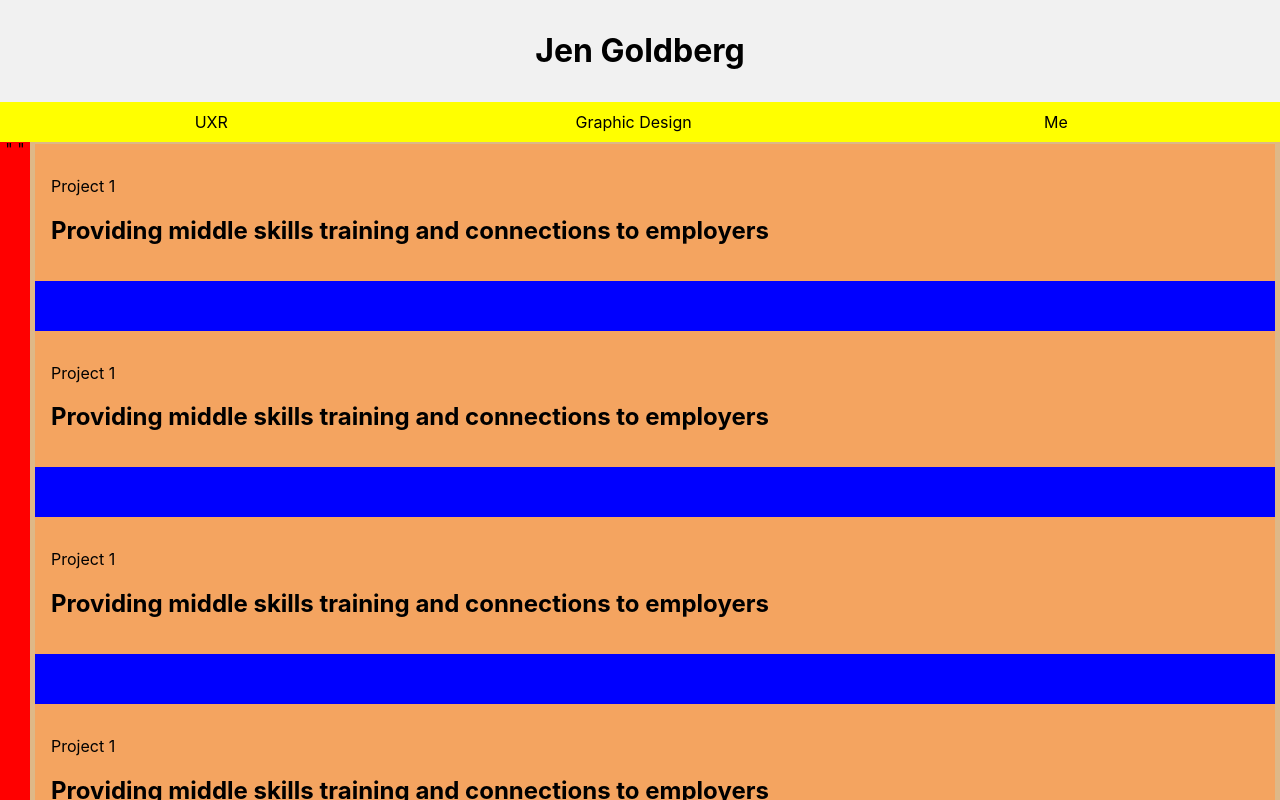
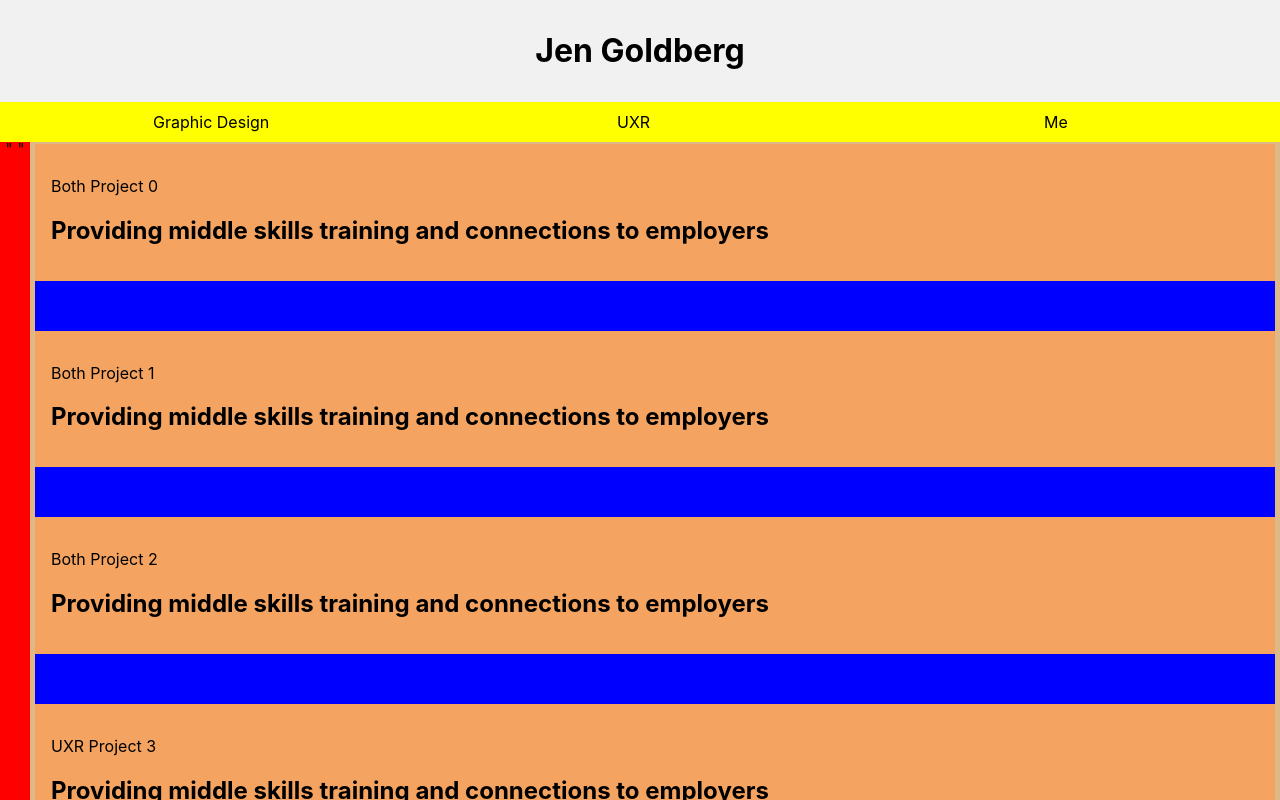
Before and after one commit to caymansimpson/jengoldbergdesign, a React (Create React App) app in the folder portfolio/: page / in a window 1280 px wide. Shown: the top 800 px of the page. Built offline with nearby package versions, Linux system fonts and the light colour scheme.

Commit message:
Finished basic interactivity of home page. Going to figure out how to make project page now

```diff
--- a/portfolio/src/components/App.css
+++ b/portfolio/src/components/App.css
@@ -55,7 +55,7 @@
   position: absolute;
 }
 
-.content {
+.projectcontent {
   text-align: left;
   padding: 5px;
   margin-left: 30px;
@@ -67,10 +67,17 @@
   background-color: blue;
 }
 
+a {
+  color: inherit;
+  text-decoration: none;
+}
+
 .projectcontainer {
   margin-bottom: 50px;
   border: black 1px;
   background-color: sandybrown;
+}.projectcontainer:hover {
+  background-color: lightgoldenrodyellow;
 }
 
 .project {
--- a/portfolio/src/components/App.js
+++ b/portfolio/src/components/App.js
@@ -5,47 +5,52 @@ import './App.css';
 class PageSelector extends React.Component {
   constructor(props) {super(props)}  // boilerplate code
 
+  // Passing down the changePage function so we can activate it when a click on a span happens
   render() {
     return (
       <div className="column">
-        <span>{this.props.text}</span>
+        <span onClick={(e) => this.props.changePage(this.props.text, e)}>{this.props.text}</span>
       </div>
     );
   }
 }
 
 class Project extends React.Component {
-  constructor(props) {super(props)}  // boilerplate code
-  render() {
+  constructor(props) {
+    super(props);
+  }  // boilerplate code
+
+  render() { // TODO: remove _blank when done testing
     return (
-      <div className="projectcontainer">
-        <div className="project">
-          <p>{this.props.title}</p>
-          <h2>{this.props.description}</h2>
+      <a target="_blank" href={"projects/" + this.props.title.replace(/\s/g, '')}>
+        <div className="projectcontainer">
+          <div className="project" id={this.props.title.replace(/\s/g, '')}>
+            <p>{this.props.title}</p>
+            <h2>{this.props.description}</h2>
+          </div>
         </div>
-      </div>
+      </a>
     )
   }
 }
 
+// Takes in the list of Projects defined in index.js, passed through App
+// Outputs a list of Project Components based on the state of the app
 class ProjectList extends React.Component {
   constructor(props) {super(props)}  // boilerplate code
 
   render() {
     return (
       <div className="projectlist">
-        {this.props.projects.map(
+        {this.props.projects.filter(function(u, i) { // filter to only projects we need to show based on selection
+          if(this.props.selection == 'UXR') return u.uxr !== undefined
+          else return u.design !== undefined
+        }, this).map( // then iterate them through
           function(project, i) {
-            return <Project title={project.title} description={project.description} key={i}/>
+            return <Project title={project.title + " " + i} description={project.description} key={i}/>
           }
         )}
       </div>
-        // {this.props.projects.map(function(u, i) {
-        //   //console.log(u, i);
-        //   <p>a</p>
-        //   //<Project data={u}/>
-        // })}
-      //</div>
     );
   }
 }
@@ -53,25 +58,65 @@ class ProjectList extends React.Component {
 
 // Events: https://stackoverflow.com/questions/21285923/reactjs-two-components-communicating
 class App extends React.Component {
-  constructor(props) {super(props)}  // boilerplate code
+  constructor(props) {
+    super(props);
+    this.state = {'selected': 'UXR'};
+    this.headerOrder = ["Graphic Design", "UXR", "Me"] // This is default
+    this.changePage = this.changePage.bind(this);
+  }  // boilerplate code
+
+  // Function called when someone clicks on the text in a PageSelector
+  changePage(selection, e) {
+    console.log("changed state to", selection)
+    this.setState({
+      'selected': selection
+    })
+  }
 
   render() {
+    const selected = this.state.selected;
+
+    // Figure out which direction we should shift the array and shift it
+    if(this.headerOrder.indexOf(selected) == 0) {
+      this.headerOrder.unshift(this.headerOrder.pop())
+      console.log("shift right")
+    }
+    else if(this.headerOrder.indexOf(selected) == 2) {
+      this.headerOrder.push(this.headerOrder.shift())
+      console.log("shift left")
+    } else {
+      console.log("rendering w/ no shift")
+    }
+
+    let content;
+    console.log(selected)
+    if(selected != "Me") {
+      content = (
+        <div>
+          <div className="sidenav">" "</div>
+          <div className="projectcontent">
+            <ProjectList projects={this.props.projects} selection={selected}/>
+          </div>
+        </div>
+      )
+    }
+    else content = <p>Will develop soon!</p>
+
     return (
       <div className="App">
         <div className="mainheader">
           <h1>Jen Goldberg</h1>
           <div className="pageselections">
-            <PageSelector text="UXR"/>
-            <PageSelector text="Graphic Design"/>
-            <PageSelector text="Me"/>
+            { // the "this" at the end of the map function allows us to use changePage inside the map function
+              this.headerOrder.map(function(u, i) {
+                return <PageSelector text={u} key={i} changePage={this.changePage}/>
+              }, this)
+            }
           </div>
         </div>
 
         <div className="main">
-          <div className="sidenav">" "</div>
-          <div className="content">
-            <ProjectList projects={this.props.projects}/>
-          </div>
+          {content}
         </div>
       </div>
     );
--- a/portfolio/src/index.js
+++ b/portfolio/src/index.js
@@ -4,40 +4,44 @@ import './index.css';
 import App from './components/App';
 import * as serviceWorker from './serviceWorker';
 
-const exampleProject = {
-  'title': 'Project 1',
+const exampleBothProject = {
+  'title': 'Both Project',
   'description': 'Providing middle skills training and connections to employers',
   'uxr': [ // List of sections for UXR; don't include uxr if it's not a uxr project!
-      {
-        'name': 'Context',
-        'description': 'Rendezvous Cafe is a restaurant offering job training for people who are rebuilding their lives. The catering business allows the cafe to reian profitable but had a confusing and inefficient process for requests. Identify user and staff painpoints when processing their requests, simplify, and develop a solution.'
-      },
-      {
-        'name': 'Process',
-        'description': 'Curabitur fermentum finibus tellus, et efficitur augue dignissim sit amet. Cras a posuere lectus. Nulla posuere consectetur sapien, et accumsan urna condimentum a. Morbi viverra mi lorem, id bibendum neque mattis mollis. Aenean sit amet consequat nibh. Integer turpis felis, euismod in nisi nec, imperdiet faucibus magna. Morbi quam eros, accumsan quis rhoncus eget, mattis vel metus. Duis eu sapien libero. Vestibulum imperdiet rhoncus augue, in efficitur turpis auctor a.'
-      },
-      {
-        'name': 'Summary',
-        'description': 'Curabitur fermentum finibus tellus, et efficitur augue dignissim sit amet. Cras a posuere lectus. Nulla posuere consectetur sapien, et accumsan urna condimentum a. Morbi viverra mi lorem, id bibendum neque mattis mollis. Aenean sit amet consequat nibh. Integer turpis felis, euismod in nisi nec, imperdiet faucibus magna. Morbi quam eros, accumsan quis rhoncus eget, mattis vel metus. Duis eu sapien libero. Vestibulum imperdiet rhoncus augue, in efficitur turpis auctor a.'
-      }
+      {'name': 'Context','description': 'Rendezvous Cafe is a restaurant offering job training for people who are rebuilding their lives. The catering business allows the cafe to reian profitable but had a confusing and inefficient process for requests. Identify user and staff painpoints when processing their requests, simplify, and develop a solution.'},
+      {'name': 'Process','description': 'Curabitur fermentum finibus tellus, et efficitur augue dignissim sit amet. Cras a posuere lectus. Nulla posuere consectetur sapien, et accumsan urna condimentum a. Morbi viverra mi lorem, id bibendum neque mattis mollis. Aenean sit amet consequat nibh. Integer turpis felis, euismod in nisi nec, imperdiet faucibus magna. Morbi quam eros, accumsan quis rhoncus eget, mattis vel metus. Duis eu sapien libero. Vestibulum imperdiet rhoncus augue, in ef'},
+      {'name': 'Summary', 'description': 'Curabitur fermentum finibus tellus, et efficitur augue dignissim sit amet. Cras a posuere lectus. Nulla posuere consectetur sapien, et accumsan urna condimentum a. Morbi viverra mi lorem, id bibendum neque mattis mollis. Aenean sit amet consequat nibh. Integer turpis felis, euismod in nisi nec, imperdiet faucibus magna. Morbi quam eros, accumsan quis rhoncus eget, mattis vel metus. Duis eu sapien libero. Vestibulum imperdiet rhoncus augue, in eff'}
   ],
   'design': [ // List of sections for Graphic Design
-    {
-      'name': 'Context',
-      'description': 'Rendezvous Cafe is a restaurant offering job training for people who are rebuilding their lives. The catering business allows the cafe to reian profitable but had a confusing and inefficient process for requests. Identify user and staff painpoints when processing their requests, simplify, and develop a solution.'
-    },
-    {
-      'name': 'Process',
-      'description': 'Curabitur fermentum finibus tellus, et efficitur augue dignissim sit amet. Cras a posuere lectus. Nulla posuere consectetur sapien, et accumsan urna condimentum a. Morbi viverra mi lorem, id bibendum neque mattis mollis. Aenean sit amet consequat nibh. Integer turpis felis, euismod in nisi nec, imperdiet faucibus magna. Morbi quam eros, accumsan quis rhoncus eget, mattis vel metus. Duis eu sapien libero. Vestibulum imperdiet rhoncus augue, in efficitur turpis auctor a.'
-    },
-    {
-      'name': 'Summary',
-      'description': 'Curabitur fermentum finibus tellus, et efficitur augue dignissim sit amet. Cras a posuere lectus. Nulla posuere consectetur sapien, et accumsan urna condimentum a. Morbi viverra mi lorem, id bibendum neque mattis mollis. Aenean sit amet consequat nibh. Integer turpis felis, euismod in nisi nec, imperdiet faucibus magna. Morbi quam eros, accumsan quis rhoncus eget, mattis vel metus. Duis eu sapien libero. Vestibulum imperdiet rhoncus augue, in efficitur turpis auctor a.'
-    }
+    {'name': 'Context','description': 'Rendezvous Cafe is a restaurant offering job training for people who are rebuilding their lives. The catering business allows the cafe to reian profitable but had a confusing and inefficient process for requests. Identify user and staff painpoints when processing their requests, simplify, and develop a solution.'},
+    {'name': 'Process','description': 'Curabitur fermentum finibus tellus, et efficitur augue dignissim sit amet. Cras a posuere lectus. Nulla posuere consectetur sapien, et accumsan urna condimentum a. Morbi viverra mi lorem, id bibendum neque mattis mollis. Aenean sit amet consequat nibh. Integer turpis felis, euismod in nisi nec, imperdiet faucibus magna. Morbi quam eros, accumsan quis rhoncus eget, mattis vel metus. Duis eu sapien libero. Vestibulum imperdiet rhoncus augue, in ef'},
+    {'name': 'Summary', 'description': 'Curabitur fermentum finibus tellus, et efficitur augue dignissim sit amet. Cras a posuere lectus. Nulla posuere consectetur sapien, et accumsan urna condimentum a. Morbi viverra mi lorem, id bibendum neque mattis mollis. Aenean sit amet consequat nibh. Integer turpis felis, euismod in nisi nec, imperdiet faucibus magna. Morbi quam eros, accumsan quis rhoncus eget, mattis vel metus. Duis eu sapien libero. Vestibulum imperdiet rhoncus augue, in eff'}
+]
+}
+
+const exampleUXRProject = {
+  'title': 'UXR Project',
+  'description': 'Providing middle skills training and connections to employers',
+  'uxr': [ // List of sections for UXR; don't include uxr if it's not a uxr project!
+      {'name': 'Context', 'description': 'Rendezvous Cafe is a restaurant offering job training for people who are rebuilding their lives. The catering business allows the cafe to reian profitable but had a confusing and inefficient process for requests. Identify user and staff painpoints when processing their requests, simplify, and develop a solution.'},
+      {'name': 'Process', 'description': 'Curabitur fermentum finibus tellus, et efficitur augue dignissim sit amet. Cras a posuere lectus. Nulla posuere consectetur sapien, et accumsan urna condimentum a. Morbi viverra mi lorem, id bibendum neque mattis mollis. Aenean sit amet consequat nibh. Integer turpis felis, euismod in nisi nec, imperdiet faucibus magna. Morbi quam eros, accumsan quis rhoncus eget, mattis vel metus. Duis eu sapien libero. Vestibulum imperdiet rhoncus augue, in effic.'},
+      {'name': 'Summary', 'description': 'Curabitur fermentum finibus tellus, et efficitur augue dignissim sit amet. Cras a posuere lectus. Nulla posuere consectetur sapien, et accumsan urna condimentum a. Morbi viverra mi lorem, id bibendum neque mattis mollis. Aenean sit amet consequat nibh. Integer turpis felis, euismod in nisi nec, imperdiet faucibus magna. Morbi quam eros, accumsan quis rhoncus eget, mattis vel metus. Duis eu sapien libero. Vestibulum imperdiet rhoncus augue, in effic'}
   ]
 }
 
-ReactDOM.render(<App projects={Array(10).fill(exampleProject)}/>, document.getElementById('root'));
+const exampleDesignProject = {
+  'title': 'Design Project',
+  'description': 'Providing middle skills training and connections to employers',
+  'design': [ // List of sections for Graphic Design
+    {'name': 'Context','description': 'Rendezvous Cafe is a restaurant offering job training for people who are rebuilding their lives. The catering business allows the cafe to reian profitable but had a confusing and inefficient process for requests. Identify user and staff painpoints when processing their requests, simplify, and develop a solution.'},
+    {'name': 'Process','description': 'Curabitur fermentum finibus tellus, et efficitur augue dignissim sit amet. Cras a posuere lectus. Nulla posuere consectetur sapien, et accumsan urna condimentum a. Morbi viverra mi lorem, id bibendum neque mattis mollis. Aenean sit amet consequat nibh. Integer turpis felis, euismod in nisi nec, imperdiet faucibus magna. Morbi quam eros, accumsan quis rhoncus eget, mattis vel metus. Duis eu sapien libero. Vestibulum imperdiet rhoncus augue, in ef'},
+    {'name': 'Summary', 'description': 'Curabitur fermentum finibus tellus, et efficitur augue dignissim sit amet. Cras a posuere lectus. Nulla posuere consectetur sapien, et accumsan urna condimentum a. Morbi viverra mi lorem, id bibendum neque mattis mollis. Aenean sit amet consequat nibh. Integer turpis felis, euismod in nisi nec, imperdiet faucibus magna. Morbi quam eros, accumsan quis rhoncus eget, mattis vel metus. Duis eu sapien libero. Vestibulum imperdiet rhoncus augue, in eff'}
+]
+}
+
+let projects = Array(3).fill(exampleBothProject).concat(Array(3).fill(exampleUXRProject)).concat(Array(3).fill(exampleDesignProject))
+
+ReactDOM.render(<App projects={projects}/>, document.getElementById('root'));
 
 // If you want your app to work offline and load faster, you can change
 // unregister() to register() below. Note this comes with some pitfalls.
```
